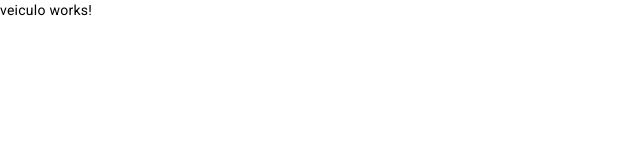
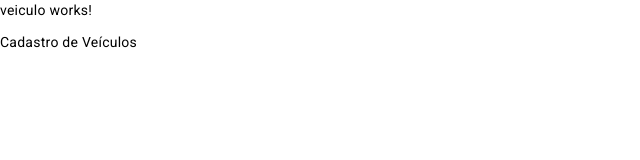
Before and after one commit to lararicardo/ParquimetroFrontend, an Angular app: page /veiculos in a window 1280 px wide. Shown: the top 160 px of the page, without its empty margins (0-640 px from the left). Built offline with nearby package versions, Linux system fonts and the light colour scheme.

Commit message:
feat: adicionar função router module

```diff
--- a/src/app/home/home.component.ts
+++ b/src/app/home/home.component.ts
@@ -1,11 +1,12 @@
 import { Component } from '@angular/core';
 import { MatToolbarModule } from '@angular/material/toolbar';
 import { MatGridListModule } from '@angular/material/grid-list';
+import { RouterModule } from '@angular/router';
 
 @Component({
   selector: 'app-home',
   standalone: true,
-  imports: [MatToolbarModule, MatGridListModule],
+  imports: [MatToolbarModule, MatGridListModule, RouterModule],
   templateUrl: './home.component.html',
   styleUrl: './home.component.css'
 })
--- a/src/app/veiculo/veiculo.component.html
+++ b/src/app/veiculo/veiculo.component.html
@@ -1 +1,4 @@
 <p>veiculo works!</p>
+
+
+<div routerLink="/home" style="cursor: pointer;">Cadastro de Veículos</div>
--- a/src/app/veiculo/veiculo.component.ts
+++ b/src/app/veiculo/veiculo.component.ts
@@ -1,9 +1,10 @@
 import { Component } from '@angular/core';
+import { RouterModule } from '@angular/router';
 
 @Component({
   selector: 'app-veiculo',
   standalone: true,
-  imports: [],
+  imports: [RouterModule],
   templateUrl: './veiculo.component.html',
   styleUrl: './veiculo.component.css'
 })
```
Also changed, not shown: src/app/app.routes.ts (+9 -2 lines), 1 other file (tests, documents, lock files or other folders).
